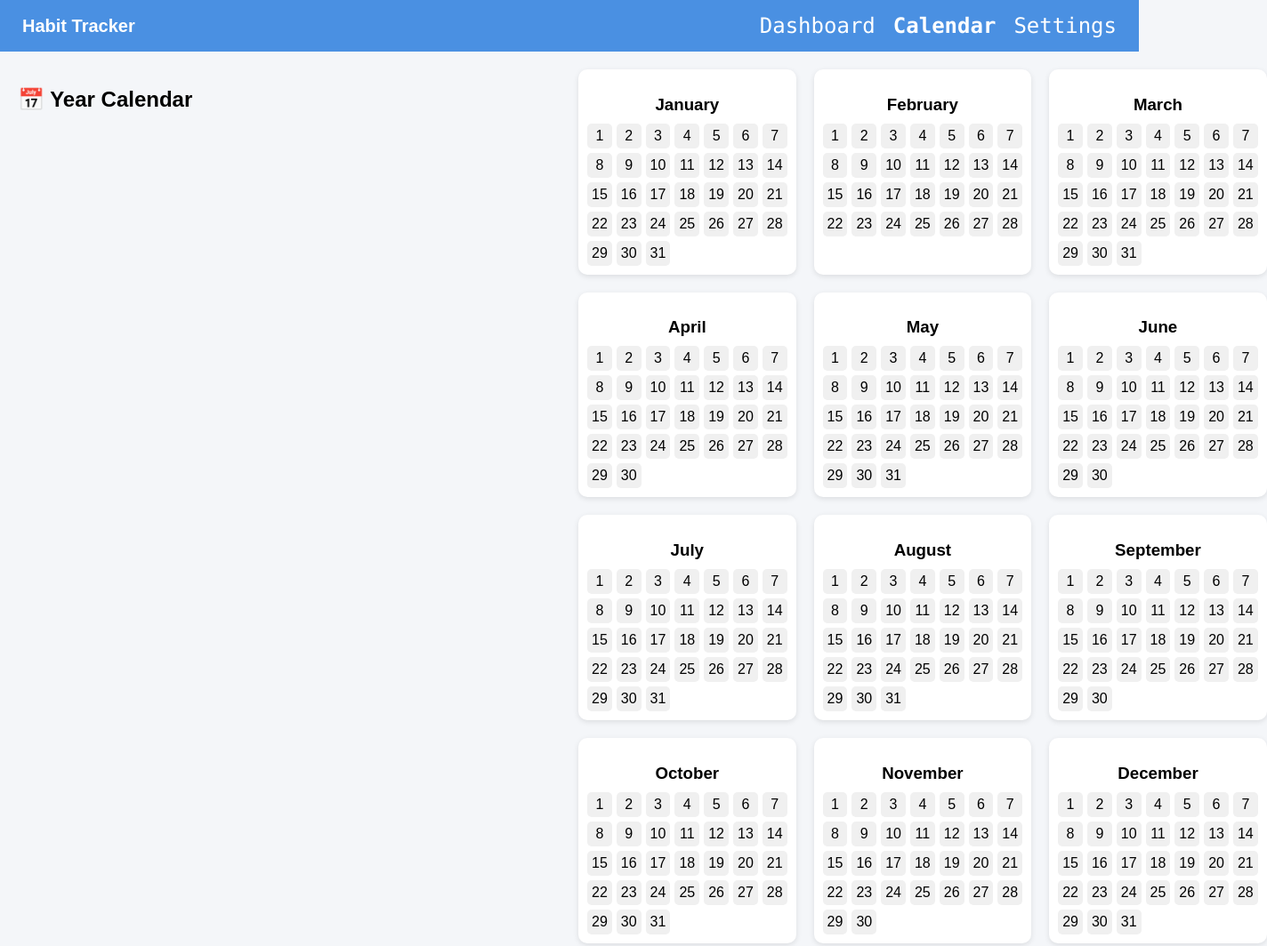
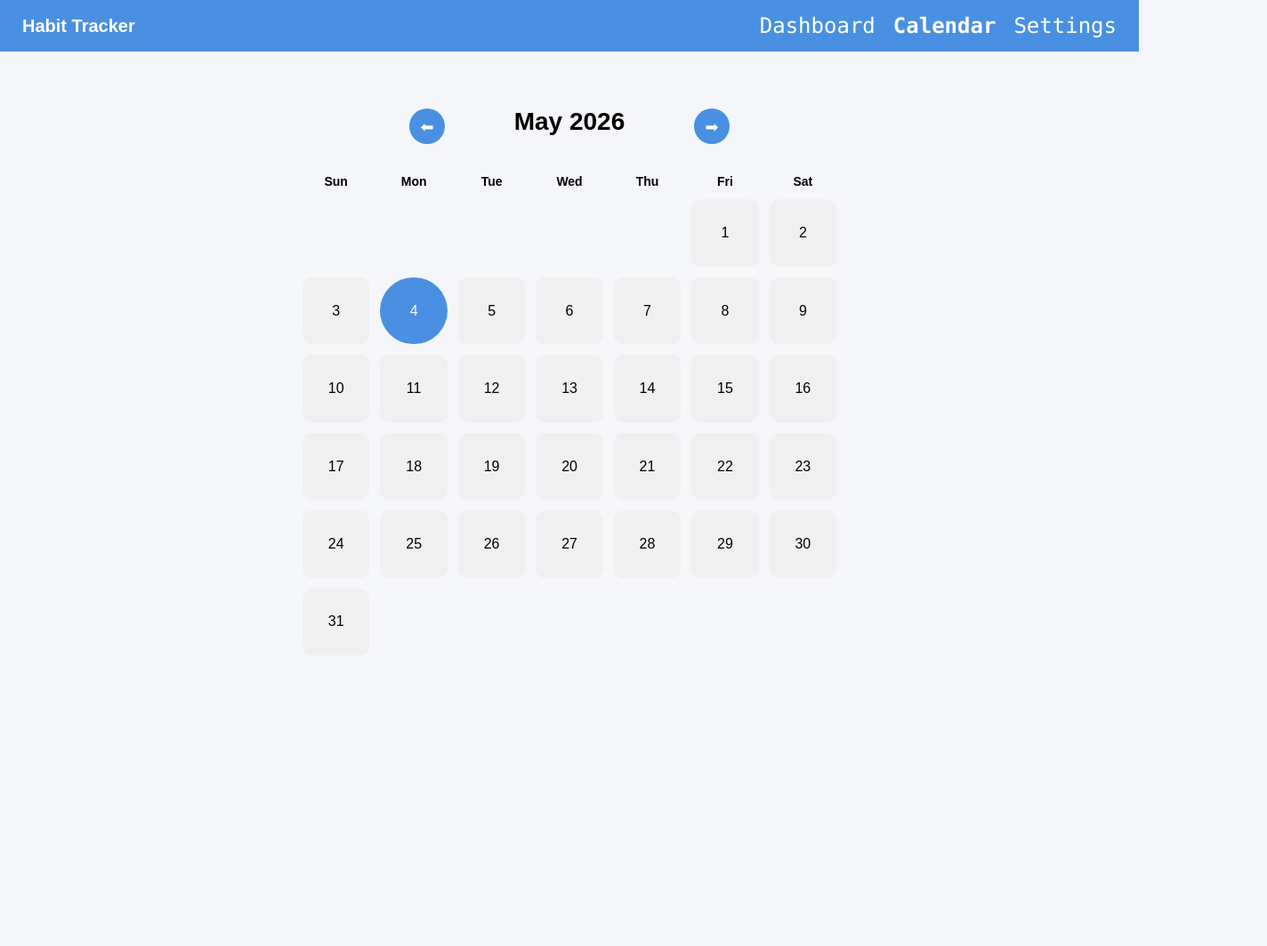
Before and after one commit to angisardat/411-group-project, a website: page public/calendar.html in a window 1280 px wide. Shown: the whole page at 89% size, 1424 px wide, since content can reach past the window. After the commit the page ends 800 px from the top, so only its background shows below. Drawn offline with Linux system fonts and the light colour scheme.

Commit message:
calendar view updated

```diff
--- a/public/calendar.html
+++ b/public/calendar.html
@@ -16,9 +16,14 @@
   </div>
 </header>
 
-<div class="container">
-  <h2>📅 Year Calendar</h2>
-  <div id="calendar" class="calendar-grid"></div>
+<div class="calendar-wrapper">
+  <div class="calendar-header">
+  <button id="prevMonth" class="nav-btn">⬅</button>
+  <h2 id="monthTitle"></h2>
+  <button id="nextMonth" class="nav-btn">➡</button>
+  </div>
+
+  <div id="calendar" class="calendar-single"></div>
 </div>
 
 <script src="js/calendar.js"></script>
--- a/public/css/styles.css
+++ b/public/css/styles.css
@@ -146,3 +146,134 @@ li {
   border-radius: 5px;
   background: #f0f0f0;
 }
+
+/* Calendar Header */
+.calendar-header {
+  display: flex;
+  justify-content: center;
+  align-items: center;
+  gap: 20px;
+  margin-bottom: 20px;
+}
+
+.calendar-header button {
+  width: 40px;
+  height: 40px;
+  font-size: 18px;
+}
+
+/* Calendar layout */
+.calendar-single {
+  max-width: 500px;
+  margin: 0 auto;
+}
+
+.days {
+  display: grid;
+  grid-template-columns: repeat(7, 1fr);
+  gap: 10px;
+}
+
+.day {
+  aspect-ratio: 1 / 1;
+  display: flex;
+  align-items: center;
+  justify-content: center;
+  background: #f0f0f0;
+  border-radius: 8px;
+}
+
+/* Highlight TODAY */
+.today {
+  background: #4a90e2;
+  color: white;
+  border-radius: 50%;
+}
+
+.calendar-single {
+  display: grid;
+  grid-template-columns: repeat(7, 1fr);
+  gap: 8px;
+}
+
+/* Center entire calendar */
+.calendar-wrapper {
+  display: flex;
+  flex-direction: column;
+  align-items: center;
+  padding: 40px 20px;
+}
+
+/* Month navigation */
+.calendar-header {
+  display: flex;
+  align-items: center;
+  justify-content: center;
+  gap: 40px;
+  margin-bottom: 20px;
+}
+
+.calendar-header h2 {
+  font-size: 28px;
+  min-width: 200px;
+  text-align: center;
+}
+
+/* Navigation buttons */
+.nav-btn {
+  width: 50px;
+  height: 50px;
+  font-size: 20px;
+  border-radius: 50%;
+  background: #4a90e2;
+  color: white;
+  border: none;
+  cursor: pointer;
+}
+
+.nav-btn:hover {
+  background: #357abd;
+}
+
+/* Calendar grid */
+.calendar-single {
+  display: grid;
+  grid-template-columns: repeat(7, 1fr);
+  gap: 12px;
+
+  /* 👇 THIS centers and sizes it */
+  width: 100%;
+  max-width: 600px;
+}
+
+/* Weekday headers */
+.weekday {
+  font-weight: bold;
+  text-align: center;
+  font-size: 14px;
+}
+
+/* Days */
+.day {
+  aspect-ratio: 1 / 1;
+  font-size: 16px;
+
+  display: flex;
+  align-items: center;
+  justify-content: center;
+
+  background: #f0f0f0;
+  border-radius: 10px;
+}
+
+/* Today highlight */
+.today {
+  background: #4a90e2;
+  color: white;
+  border-radius: 50%;
+}
+
+/* Empty spaces */
+.empty {
+  visibility: hidden;
+}
--- a/public/js/calendar.js
+++ b/public/js/calendar.js
@@ -1,32 +1,72 @@
 const calendar = document.getElementById("calendar");
+const monthTitle = document.getElementById("monthTitle");
 
-const year = new Date().getFullYear();
+const prevBtn = document.getElementById("prevMonth");
+const nextBtn = document.getElementById("nextMonth");
+
+let currentDate = new Date();
 
 const months = [
   "January","February","March","April","May","June",
   "July","August","September","October","November","December"
 ];
 
-months.forEach((month, index) => {
-  const monthDiv = document.createElement("div");
-  monthDiv.classList.add("month");
+function renderCalendar(date) {
+  calendar.innerHTML = "";
 
-  const title = document.createElement("h3");
-  title.textContent = month;
+  const year = date.getFullYear();
+  const month = date.getMonth();
 
-  const daysGrid = document.createElement("div");
-  daysGrid.classList.add("days");
+  monthTitle.textContent = `${months[month]} ${year}`;
 
-  const daysInMonth = new Date(year, index + 1, 0).getDate();
+  const daysInMonth = new Date(year, month + 1, 0).getDate();
+  const firstDay = new Date(year, month, 1).getDay();
+
+  const today = new Date();
+
+  const weekDays = ["Sun", "Mon", "Tue", "Wed", "Thu", "Fri", "Sat"];
+
+weekDays.forEach(day => {
+  const header = document.createElement("div");
+  header.classList.add("weekday");
+  header.textContent = day;
+  calendar.appendChild(header);
+});
+
+for (let i = 0; i < firstDay; i++) {
+  const empty = document.createElement("div");
+  empty.classList.add("empty");
+  calendar.appendChild(empty);
+}
 
   for (let d = 1; d <= daysInMonth; d++) {
     const day = document.createElement("div");
     day.classList.add("day");
     day.textContent = d;
-    daysGrid.appendChild(day);
+
+    // Highlight today
+    if (
+      d === today.getDate() &&
+      month === today.getMonth() &&
+      year === today.getFullYear()
+    ) {
+      day.classList.add("today");
+    }
+
+    calendar.appendChild(day);
   }
+}
 
-  monthDiv.appendChild(title);
-  monthDiv.appendChild(daysGrid);
-  calendar.appendChild(monthDiv);
-});
+// Navigation
+prevBtn.onclick = () => {
+  currentDate.setMonth(currentDate.getMonth() - 1);
+  renderCalendar(currentDate);
+};
+
+nextBtn.onclick = () => {
+  currentDate.setMonth(currentDate.getMonth() + 1);
+  renderCalendar(currentDate);
+};
+
+// Initial render
+renderCalendar(currentDate);
```
